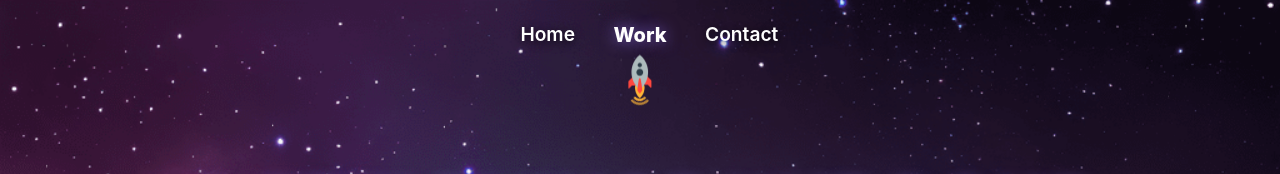
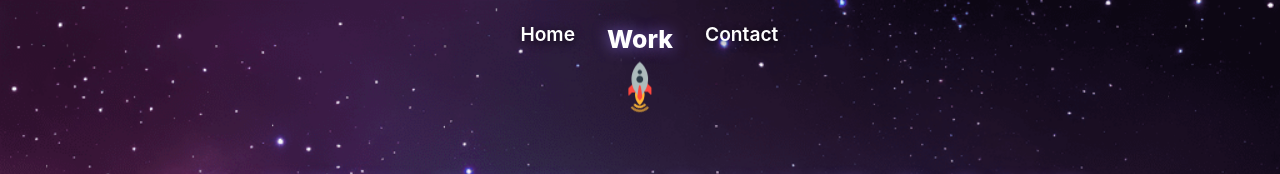
Before and after one commit to JadeJDoucet/jd-portfolio, a React (Create React App) app: page / in a window 1280 px wide. Both pictures are taken after a click on the button "EXPLORE MY WORK". Shown: the top 174 px of the page. Built offline with nearby package versions, Linux system fonts and the light colour scheme.

Commit message:
safari bugfix

```diff
--- a/src/components/Header/Header.module.css
+++ b/src/components/Header/Header.module.css
@@ -15,11 +15,11 @@
   text-align: center;
 }
 
-.navMenu :nth-child(1) {
+.navMenu > :nth-child(1) {
   text-align: right;
 }
 
-.navMenu :nth-child(3) {
+.navMenu > :nth-child(3) {
   text-align: left;
 }
 
--- a/src/components/NavItem/NavItem.module.css
+++ b/src/components/NavItem/NavItem.module.css
@@ -11,6 +11,6 @@
 
 .active {
   font-weight: 800;
-  font-size: 1.25rem;
+  font-size: 1.55rem;
   text-shadow: 0 0 15px rgba(150, 120, 255, 0.7);
 }
```
